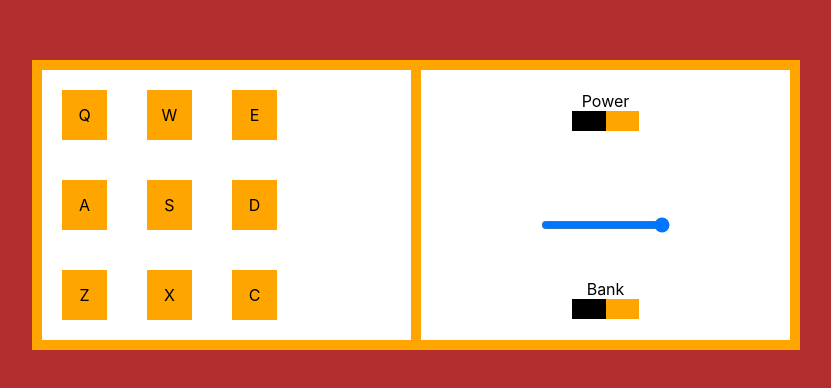
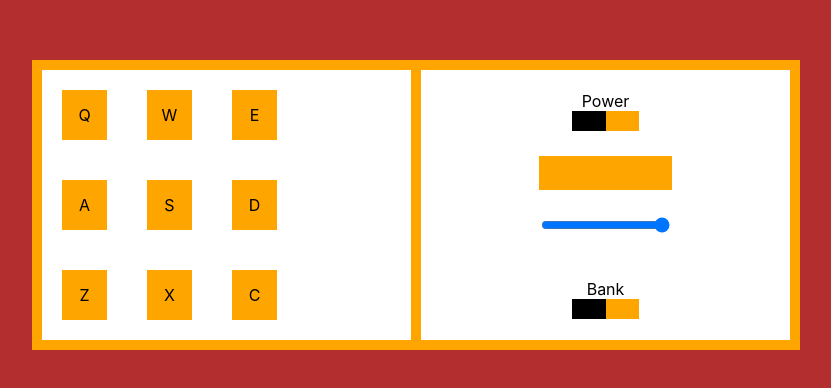
Before and after one commit to titanic00/drum-machine, a React (Create React App) app: page / in a window 1280 px wide. Shown: the part 240-628 px from the top of the page, without its empty margins (224-1055 px from the left). Built offline with nearby package versions, Linux system fonts and the light colour scheme.

Commit message:
added style for current-sound output

```diff
--- a/package.json
+++ b/package.json
@@ -13,10 +13,13 @@
     },
     "scripts": {
         "start": "react-scripts start",
+        "predeploy": "npm run build",
+        "deploy": "gh-pages -d build",
         "build": "react-scripts build",
         "test": "react-scripts test",
         "eject": "react-scripts eject"
     },
+    "homepage": "http://titanic00.github.io/drum-machine",
     "eslintConfig": {
         "extends": [
             "react-app",
@@ -34,5 +37,8 @@
             "last 1 firefox version",
             "last 1 safari version"
         ]
+    },
+    "devDependencies": {
+        "gh-pages": "^3.2.3"
     }
 }
--- a/src/Components/App/App.css
+++ b/src/Components/App/App.css
@@ -12,7 +12,14 @@
 
 #current-sound {
     background-color: orange;
-    color: white;
+    width: 100%;
+    height: 80%;
+    text-align: center;
+}
+
+#text {
+    position: relative;
+    top: 10px;
 }
 
 .toggle {
--- a/src/Components/App/App.js
+++ b/src/Components/App/App.js
@@ -38,17 +38,17 @@ function App() {
       <Drum currentSound={setNewSound} powerCheck={isPowerOff} volume={currentVolume} bank={isBank} />
       <div id="toggle-container">
         <div className="text-and-toggle">
-          <span className="text">Power</span>
+          <span>Power</span>
           <div className="toggle">
             <div className="toggle-button" onClick={handleClick} style={{float: isPowerOff ? "left" : "right"}}>p</div>
           </div>
         </div>
-        <div id="current-sound"><span className="text">{currentSound}</span></div>
+        <div id="current-sound"><span id="text">{currentSound}</span></div>
         <div id="change-volume" onChange={handleChange}>
           <input id="range" type="range" min="0" max="1" step="0.01" />
         </div>
         <div className="text-and-toggle">
-          <span className="text">Bank</span>
+          <span>Bank</span>
           <div className="toggle">
             <div className="toggle-button" onClick={handleBank} style={{float: isBank ? "right" : "left"}}>p</div>
           </div>
```
Also changed, not shown: 1 other file (tests, documents, lock files or other folders). Lines whose indentation alone changed are shown as unchanged.
